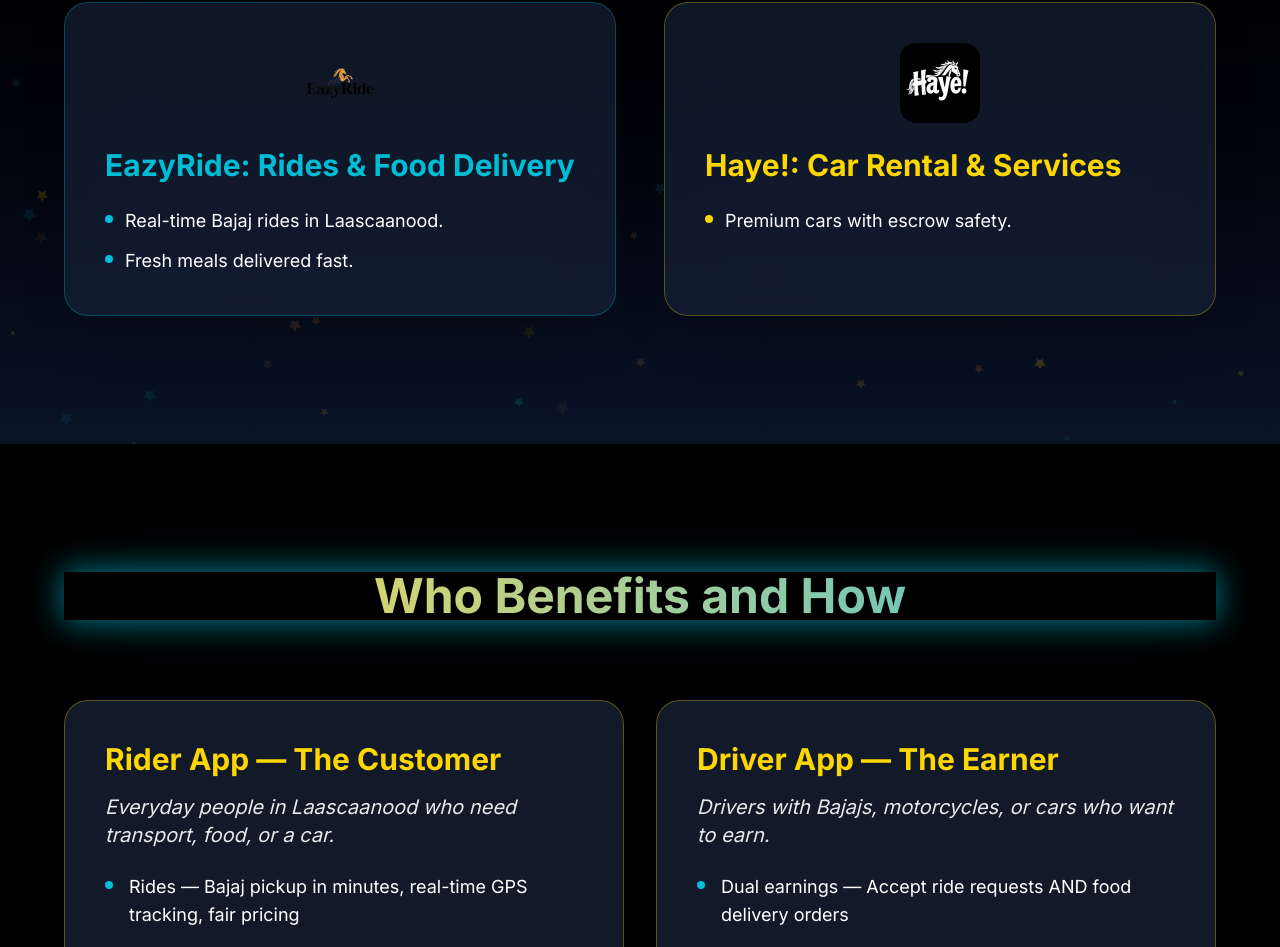
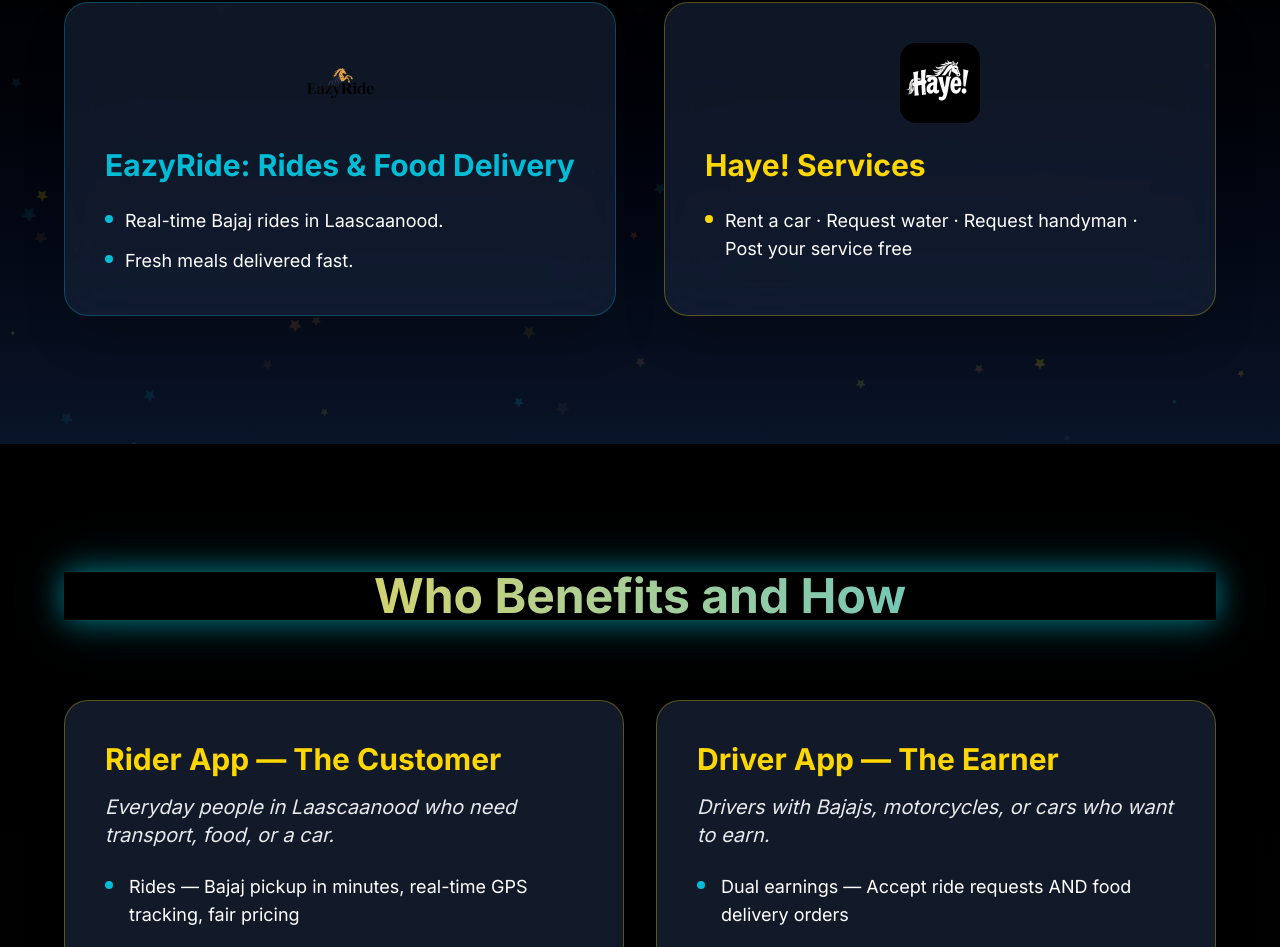
Before and after one commit to rickross0/eazyride-api, a React (Vite) app: page / in a window 1280 px wide. Shown: the part 1054-2001 px from the top of the page. Built offline with nearby package versions, Linux system fonts and the light colour scheme.

Commit message:
Update Haye! services text: rent car, water, handyman, post service free

```diff
--- a/src/i18n.ts
+++ b/src/i18n.ts
@@ -12,10 +12,10 @@
       services: {
         title: 'Our Services',
         eazyride: 'EazyRide: Rides & Food Delivery',
-        haye: 'Haye!: Car Rental & Services',
+        haye: 'Haye! Services',
         desc1: 'Real-time Bajaj rides in Laascaanood.',
         desc2: 'Fresh meals delivered fast.',
-        desc3: 'Premium cars with escrow safety.'
+        desc3: 'Rent a car · Request water · Request handyman · Post your service free',
       },
       downloads: {
         title: 'Download Now (Android)',
@@ -112,10 +112,10 @@
       services: {
         title: 'Adeegyadayada',
         eazyride: 'EazyRide: Raacyada & Gaadiidka Cunnada',
-        haye: 'Haye!: Kirada Gaadiidka & Adeegyada',
+        haye: 'Haye! Adeegyada',
         desc1: 'Raac Bajaj ee Laascaanood ee wakhtiga dhabta ah.',
         desc2: 'Cunto cusub oo degdeg loo keenayo.',
-        desc3: 'Gaadiidka premium oo leh ammaan escrow.'
+        desc3: 'Kiree gaari · Dalbi biyo · Dalbi farsamo · Ku daar adeeggaaga bilaash',
       },
       downloads: {
         title: 'Hadda Soo Degso (Android)',
@@ -212,10 +212,10 @@
       services: {
         title: 'خدماتنا',
         eazyride: 'إيزي رايد: رحلات وتوصيل طعام',
-        haye: 'هاي!: استئجار سيارات وخدمات',
+        haye: 'هاي! خدمات',
         desc1: 'رحلات باچاج فورية في لاسعانود.',
         desc2: 'وجبات طازجة سريعة التوصيل.',
-        desc3: 'سيارات فاخرة مع حماية الإيداع.'
+        desc3: 'استأجر سيارة · اطلب ماء · اطلب حرفي · أعلن عن خدمتك مجانا',
       },
       downloads: {
         title: 'حمل الآن (أندرويد)',
```
